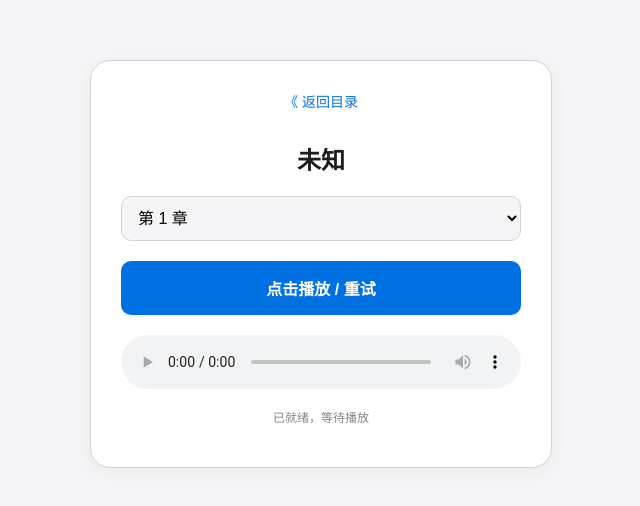
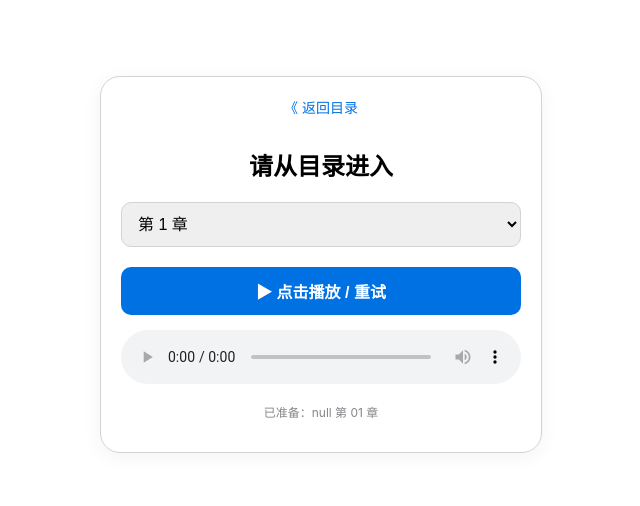
Before and after one commit to qbo700/my-bible, a plain HTML site: page book.html in a window 1280 px wide. Shown: the part 136-642 px from the top of the page, without its empty margins (319-959 px from the left). Drawn offline with Linux system fonts and the light colour scheme.

Commit message:
Update book.html

```diff
--- a/book.html
+++ b/book.html
@@ -3,88 +3,91 @@
 <head>
     <meta charset="UTF-8">
     <meta name="viewport" content="width=device-width, initial-scale=1.0">
-    <title>播放 - 圣经音库</title>
+    <title>播放中</title>
     <style>
-        /* 保持你最喜欢的原版简约风格 */
-        body { font-family: -apple-system, sans-serif; background: #f5f5f7; display: flex; justify-content: center; align-items: center; height: 100vh; margin: 0; }
-        .card { width: 90%; max-width: 400px; text-align: center; padding: 30px; border: 1px solid #d2d2d7; border-radius: 20px; background: white; box-shadow: 0 4px 20px rgba(0,0,0,0.05); }
-        h2 { font-weight: 600; margin-bottom: 20px; color: #1d1d1f; }
-        select { width: 100%; padding: 12px; border-radius: 10px; border: 1px solid #d2d2d7; font-size: 16px; margin-bottom: 20px; outline: none; background: #f5f5f7; }
+        /* 完全保留原来的极简干净风格 */
+        body { font-family: -apple-system, sans-serif; background: #ffffff; display: flex; justify-content: center; align-items: center; height: 100vh; margin: 0; }
+        .card { width: 90%; max-width: 400px; text-align: center; padding: 20px; border: 1px solid #d2d2d7; border-radius: 20px; box-shadow: 0 4px 20px rgba(0,0,0,0.05); }
+        h2 { font-weight: 600; margin-bottom: 20px; }
+        select { width: 100%; padding: 12px; border-radius: 10px; border: 1px solid #d2d2d7; font-size: 16px; margin-bottom: 20px; outline: none; }
 
-        /* 这里的方块播放按钮：你可以重复点击它 */
-        .play-btn {
-            width: 100%; padding: 15px; background-color: #0071e3; color: white; border: none;
-            border-radius: 10px; font-size: 16px; font-weight: 600; cursor: pointer; margin-bottom: 20px;
+        /* 新增：方块播放/重试按钮 */
+        .square-btn {
+            width: 100%; padding: 12px; background-color: #0071e3; color: white; border: none;
+            border-radius: 10px; font-size: 16px; font-weight: bold; cursor: pointer; margin-bottom: 15px;
         }
-        .play-btn:active { background-color: #005bb7; }
+        .square-btn:active { background-color: #005bb7; }
 
         audio { width: 100%; }
         .nav { margin-bottom: 30px; display: block; text-decoration: none; color: #0071e3; font-size: 14px; }
-        #status { color:#86868b; font-size:12px; margin-top:15px; }
     </style>
 </head>
 <body>
     <div class="card">
         <a href="index.html" class="nav">《 返回目录</a>
-        <h2 id="bookName">书卷加载中...</h2>
+        <h2 id="bookName">加载中...</h2>
 
-        <select id="chapterSelect" onchange="prepareAudio()"></select>
+        <select id="chapterSelect" onchange="changeChapter()"></select>
 
-        <button class="play-btn" onclick="manualPlay()">点击播放 / 重试</button>
+        <button class="square-btn" onclick="forcePlay()">▶ 点击播放 / 重试</button>
 
         <audio id="ap" controls></audio>
-        <p id="status"></p>
+
+        <p id="info" style="color:#86868b; font-size:12px; margin-top:15px;"></p>
     </div>
 
     <script>
-        // 获取 index.html 传过来的参数
-        const params = new URLSearchParams(window.location.search);
-        const name = params.get('name') || "未知";
-        const total = parseInt(params.get('chapters')) || 1;
-        const folder = params.get('folder') || "";
+        // 完全沿用你最初没出错的逻辑
+        const p = new URLSearchParams(window.location.search);
+        const name = p.get('name');
+        const total = parseInt(p.get('chapters'));
+        const folder = p.get('folder');
 
-        document.getElementById('bookName').innerText = name;
+        // 如果名字抓不到，给个默认提示
+        document.getElementById('bookName').innerText = name || "请从目录进入";
         const sel = document.getElementById('chapterSelect');
-        const audio = document.getElementById('ap');
-        const status = document.getElementById('status');
 
-        // 1. 立即生成下拉框，确保它不会不见
-        for(let i=1; i<=total; i++) {
+        // 稳定生成下拉框 (防错：如果没有总章数，默认生成1章)
+        let loopTotal = total ? total : 1;
+        for(let i=1; i<=loopTotal; i++) {
             let o = document.createElement('option');
             let v = i.toString().padStart(2, '0');
-            o.value = v; o.innerText = `第 ${i} 章`;
+            o.value = v;
+            o.innerText = `第 ${i} 章`;
             sel.appendChild(o);
         }
 
-        // 2. 准备音频（切换章节时调用）
-        function prepareAudio() {
-            const chap = sel.value;
-            // 路径：audio/文件夹/书名01.mp3
-            audio.src = `./audio/${folder}/${name}${chap}.mp3`;
-            audio.load(); // 强制加载，清理缓存
-            status.innerText = "已就绪，等待播放";
+        const audio = document.getElementById('ap');
+        const info = document.getElementById('info');
+
+        // 切换下拉框时：只换地址，不自动播放（防止卡死）
+        function changeChapter() {
+            const c = sel.value;
+            audio.src = `./audio/${folder}/${name}${c}.mp3`;
+            info.innerText = `已准备：${name} 第 ${c} 章`;
         }
 
-        // 3. 核心功能：手动播放/重试按钮
-        function manualPlay() {
-            // 如果还没加载地址（比如刚打开页面），先加载一下
-            if (!audio.src || audio.src === window.location.href) {
-                prepareAudio();
+        // 点击方块按钮：强制重新加载并播放（核心修复点）
+        function forcePlay() {
+            // 如果因为某些原因音频地址空了，先补上
+            if (!audio.src || audio.src.endsWith("html")) {
+                changeChapter();
             }
 
-            status.innerText = "正在尝试播放...";
+            // 解决必须刷新的绝招：强制 load() 一次
+            audio.load();
+            info.innerText = "正在连接音频...";
 
-            // 尝试播放并捕获错误
+            // 尝试播放
             audio.play().then(() => {
-                status.innerText = "正在播放: " + name + " 第 " + sel.value + " 章";
-            }).catch(e => {
-                console.log("播放失败，可再次点击按钮重试");
-                status.innerText = "播放未成功，请检查文件或再次点击重试";
+                info.innerText = `正在播放：${name} 第 ${sel.value} 章`;
+            }).catch(() => {
+                info.innerText = "加载失败，请直接再次点击蓝色的重试按钮";
             });
         }
 
-        // 页面初始化
-        window.onload = prepareAudio;
+        // 页面刚打开时，准备第一章
+        window.onload = changeChapter;
     </script>
 </body>
 </html>
```
